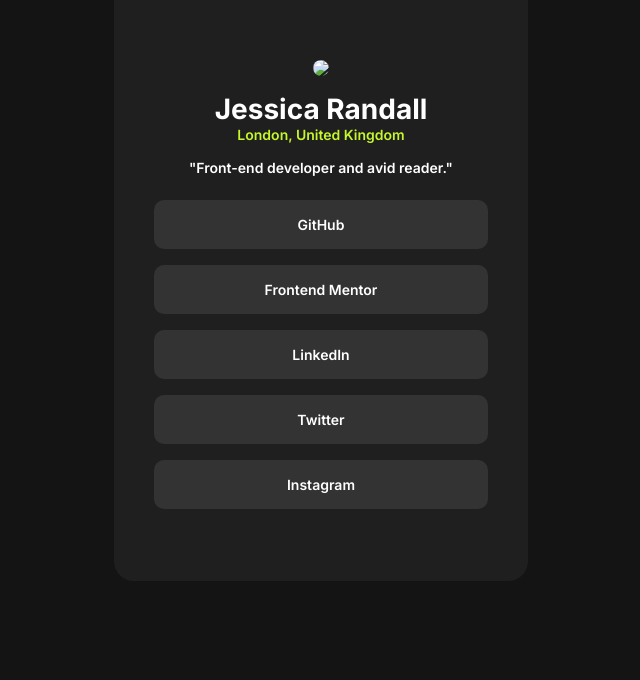
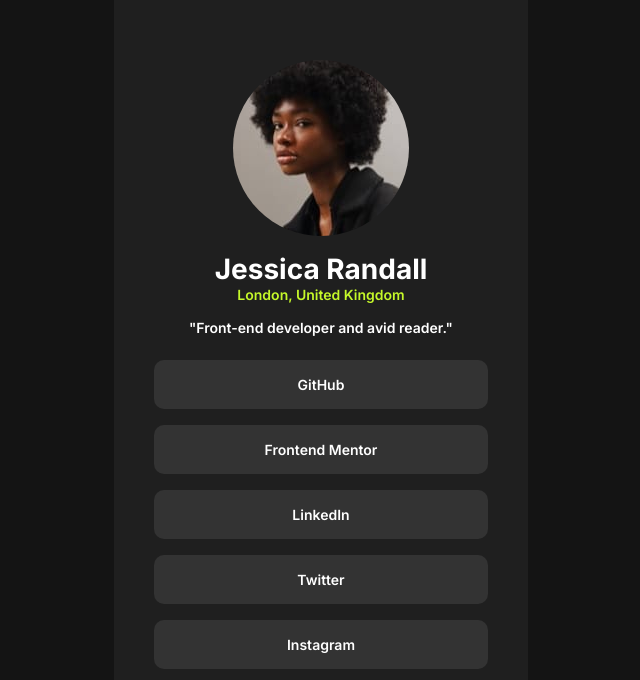
Before and after one commit to x3blondie/Social-link-profile, a plain HTML site: page index.html in a window 1280 px wide. Shown: the part 180-860 px from the top of the page, without its empty margins (319-959 px from the left). Drawn offline with Linux system fonts and the light colour scheme.

Commit message:
corrected alt tag

```diff
--- a/index.html
+++ b/index.html
@@ -39,7 +39,7 @@
   <body>
     <div class="container inter-font">
       <div class="bio">
-        <img src="assets/images/avatar-jessica.jpeg alt="Profile Picture" />
+        <img src="assets/images/avatar-jessica.jpeg" alt="Profile Picture" />
         <h1>Jessica Randall</h1>
         <span class="location">London, United Kingdom</span>
         <span>"Front-end developer and avid reader."</span>
```
